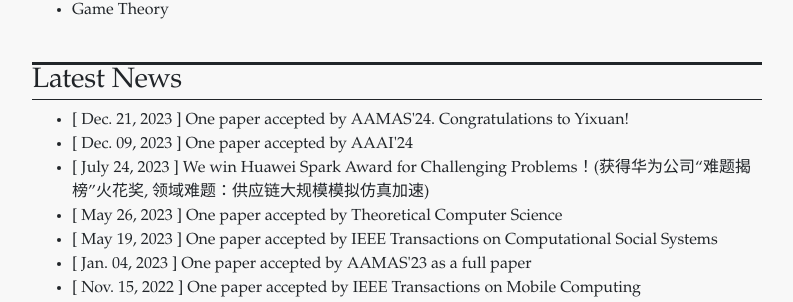
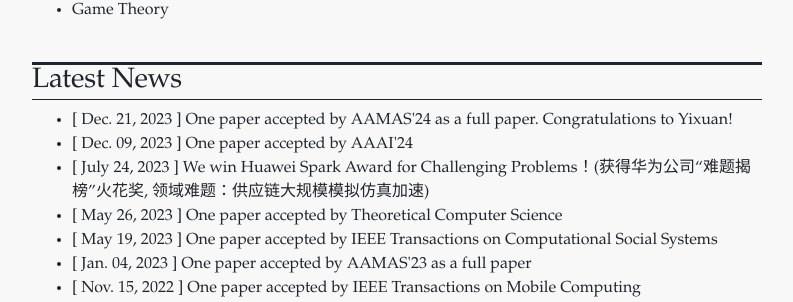
Before and after one commit to wanyuanwang/wanyuanwang.github.io, a Jekyll site: the page built from index.html, in a window 1280 px wide. Shown: the part 845-1147 px from the top of the page, without its empty margins (243-1036 px from the left). Built offline with Jekyll 4.4.1, drawn with Linux system fonts in a browser that asks for light colours.

Commit message:
Update news.yml

```diff
--- a/_data/news.yml
+++ b/_data/news.yml
@@ -1,5 +1,5 @@
 - date: Dec. 21, 2023
-  news: One paper accepted by AAMAS'24. Congratulations to Yixuan!
+  news: One paper accepted by AAMAS'24 as a full paper. Congratulations to Yixuan!
 - date: Dec. 09, 2023
   news: One paper accepted by AAAI'24
 - date: July 24, 2023
```
